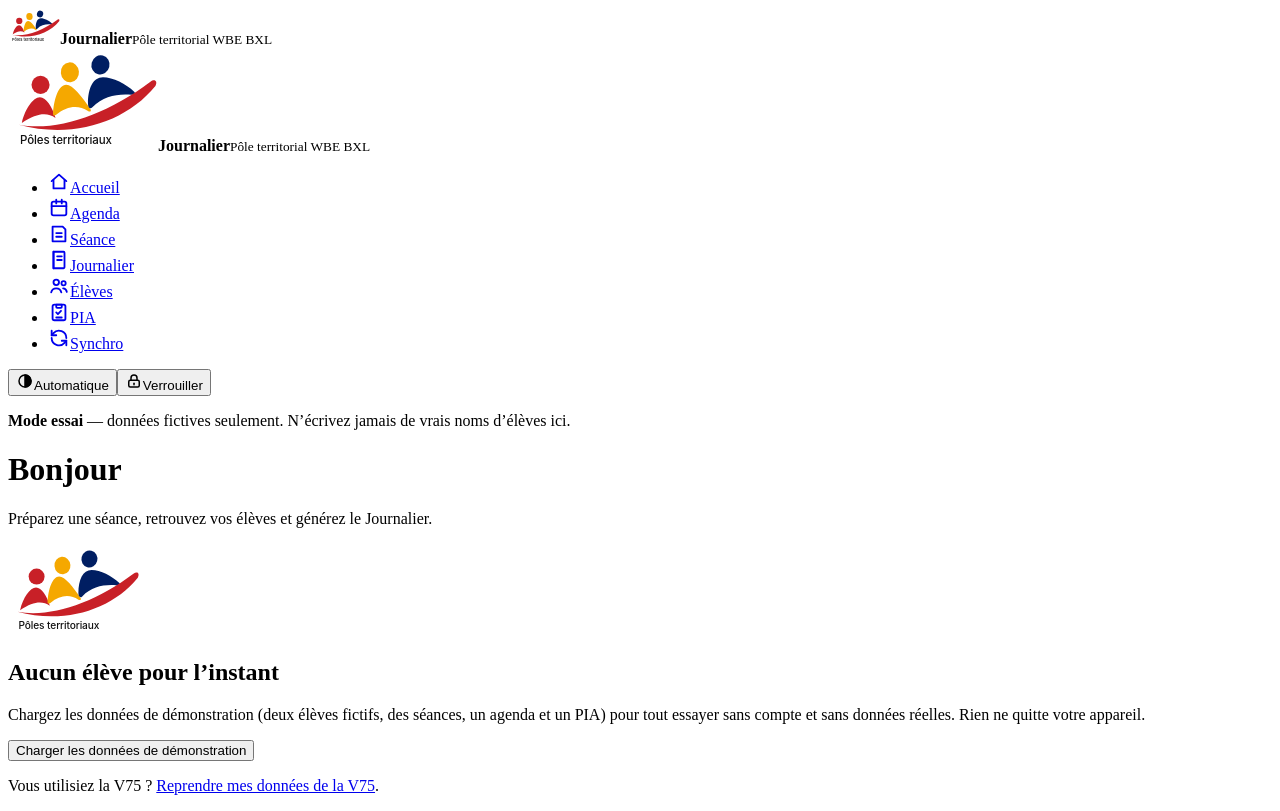
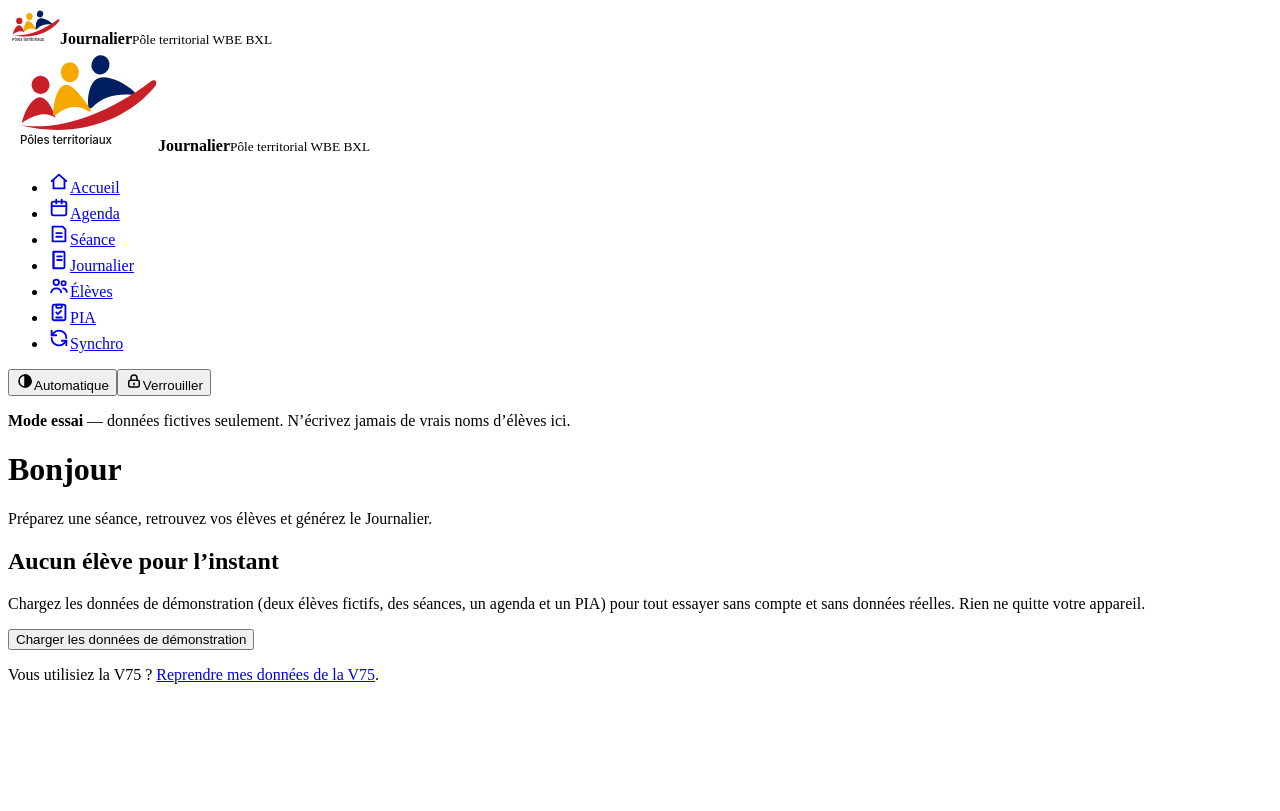
Before and after one commit to koffiatsou/journalier-electronique, a React (Vite) app in the folder v2/: page / in a window 1280 px wide. Both pictures are taken after a click on the button "Essayer avec des données fictives". Built offline with nearby package versions, Linux system fonts and the light colour scheme.

Commit message:
Accueil : retrait du second logo ; lot A (accueil tableau de bord) ajouté au plan
Co-Authored-By: Claude Sonnet 5.5 <noreply@anthropic.com>
Claude-Session: https://claude.ai/code/session_01Qjkj3S13hMxwoagKSTqLdQ

```diff
--- a/v2/src/app/PagesSimples.tsx
+++ b/v2/src/app/PagesSimples.tsx
@@ -28,12 +28,9 @@ export function Accueil({ magasin, onAller }: { magasin: Magasin; onAller: Aller
 
   return (
     <div className="page">
-      <header className="accueil-entete">
-        <div>
-          <h1>Bonjour</h1>
-          <p className="page-sous-titre">Préparez une séance, retrouvez vos élèves et générez le Journalier.</p>
-        </div>
-        <img className="accueil-logo" src="./logo-poles-territoriaux.svg" alt="" width="132" height="91" />
+      <header className="page-entete">
+        <h1>Bonjour</h1>
+        <p className="page-sous-titre">Préparez une séance, retrouvez vos élèves et générez le Journalier.</p>
       </header>
 
       {!eleves.length ? (
--- a/v2/src/ui/styles/layout.css
+++ b/v2/src/ui/styles/layout.css
@@ -75,12 +75,6 @@
 .chargement, .erreur { padding: var(--sp-4); }
 .erreur { color: var(--danger); }
 
-/* page d'accueil : bonjour à gauche, logo à droite */
-.accueil-entete { display: flex; align-items: center; justify-content: space-between; gap: var(--sp-5); }
-.accueil-entete > div { display: grid; gap: 4px; min-width: 0; }
-.accueil-logo { width: 132px; height: auto; flex: none; box-sizing: content-box; padding: 6px 8px; border-radius: var(--r-m); background: #fff; border: 1px solid var(--line); }
-@media (max-width: 767px) { .accueil-logo { display: none; } } /* sur téléphone, le logo est déjà dans la barre du haut */
-
 .vide { background: var(--surface); border: 1px dashed var(--line-strong); border-radius: var(--r-l); padding: var(--sp-6); display: grid; gap: var(--sp-3); justify-items: start; max-width: 640px; }
 .vide p { color: var(--ink-2); max-width: 56ch; }
 .vide-texte { color: var(--ink-2); padding: var(--sp-4) 0; }
--- a/v2/tools/navigateur/avatars.mjs
+++ b/v2/tools/navigateur/avatars.mjs
@@ -161,7 +161,7 @@ await recharger(page);
 await versEleves();
 ok(await carte('Alpha').locator('.avatar svg').count() === 1, 'avatar abîmé dans la base : réparé, l’application ne plante pas');
 ok(await carte('Bêta').locator('.avatar svg').count() === 0, 'style inconnu dans la base : initiales');
-ok(await page.locator('img:not(.marque-logo):not(.barre-haut-logo):not(.accueil-logo):not(.verrou-logo)').count() === 0, 'aucune image dans la page (hors logo du menu)');
+ok(await page.locator('img:not(.marque-logo):not(.barre-haut-logo):not(.verrou-logo)').count() === 0, 'aucune image dans la page (hors logo du menu)');
 
 /* ───────── Thème sombre et téléphone ───────── */
 await page.emulateMedia({ colorScheme: 'dark' });
```
Also changed, not shown: 4 other files (tests, documents, lock files or other folders).
